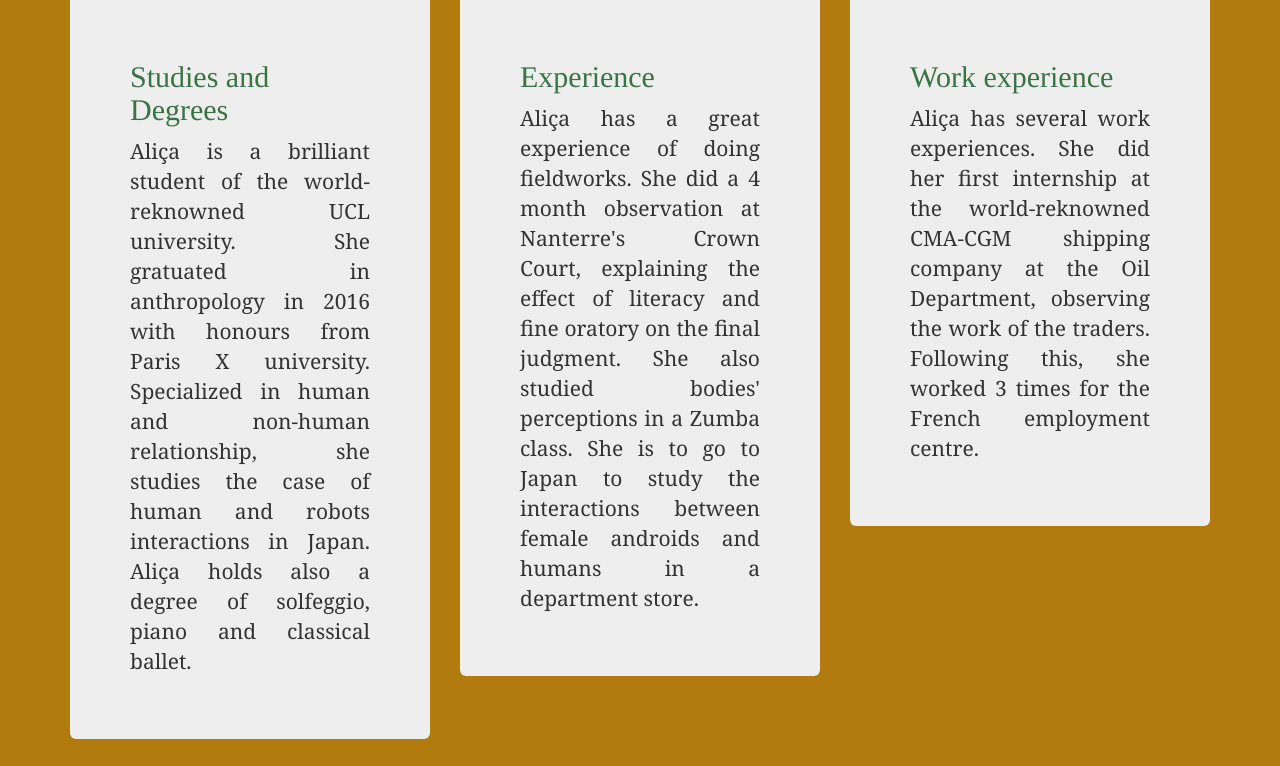
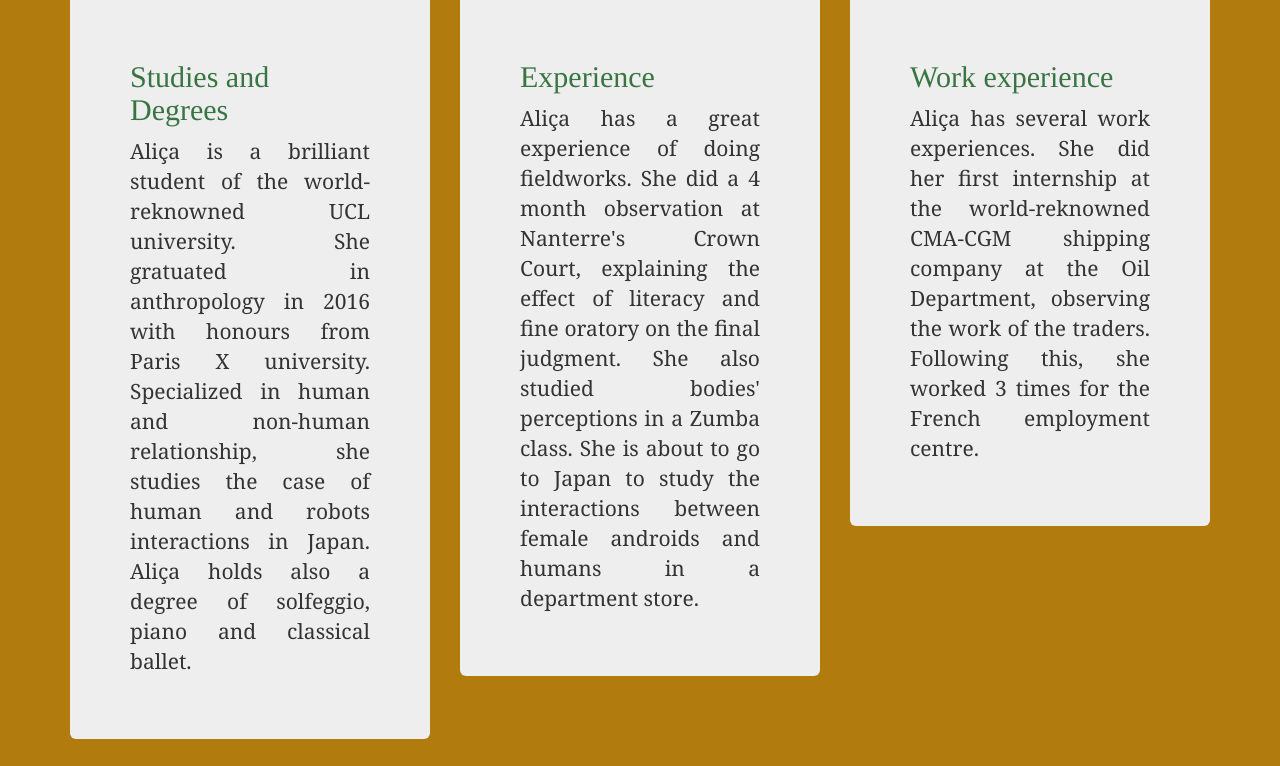
Before and after one commit to zalicamarie/zalicamarie.github.io, a plain HTML site: page index.html in a window 1280 px wide. Shown: the part 748-1514 px from the top of the page. Drawn offline with nearby package versions, Linux system fonts and the light colour scheme.

Commit message:
Add files via upload

```diff
--- a/index.html
+++ b/index.html
@@ -49,7 +49,7 @@
 			<div class="col-md-4">
 				<div class="jumbotron">
 					<h2> Experience</h2>
-					<p> Aliça has a great experience of doing fieldworks. She did a 4 month observation at Nanterre's Crown Court, explaining the effect of literacy and fine oratory on the final judgment. She also studied bodies' perceptions in a Zumba class. She is to go to Japan to study the interactions between female androids and humans in a department store. </p>
+					<p> Aliça has a great experience of doing fieldworks. She did a 4 month observation at Nanterre's Crown Court, explaining the effect of literacy and fine oratory on the final judgment. She also studied bodies' perceptions in a Zumba class. She is about to go to Japan to study the interactions between female androids and humans in a department store. </p>
 				</div>
 			</div>
 			<div class="col-md-4">
```
